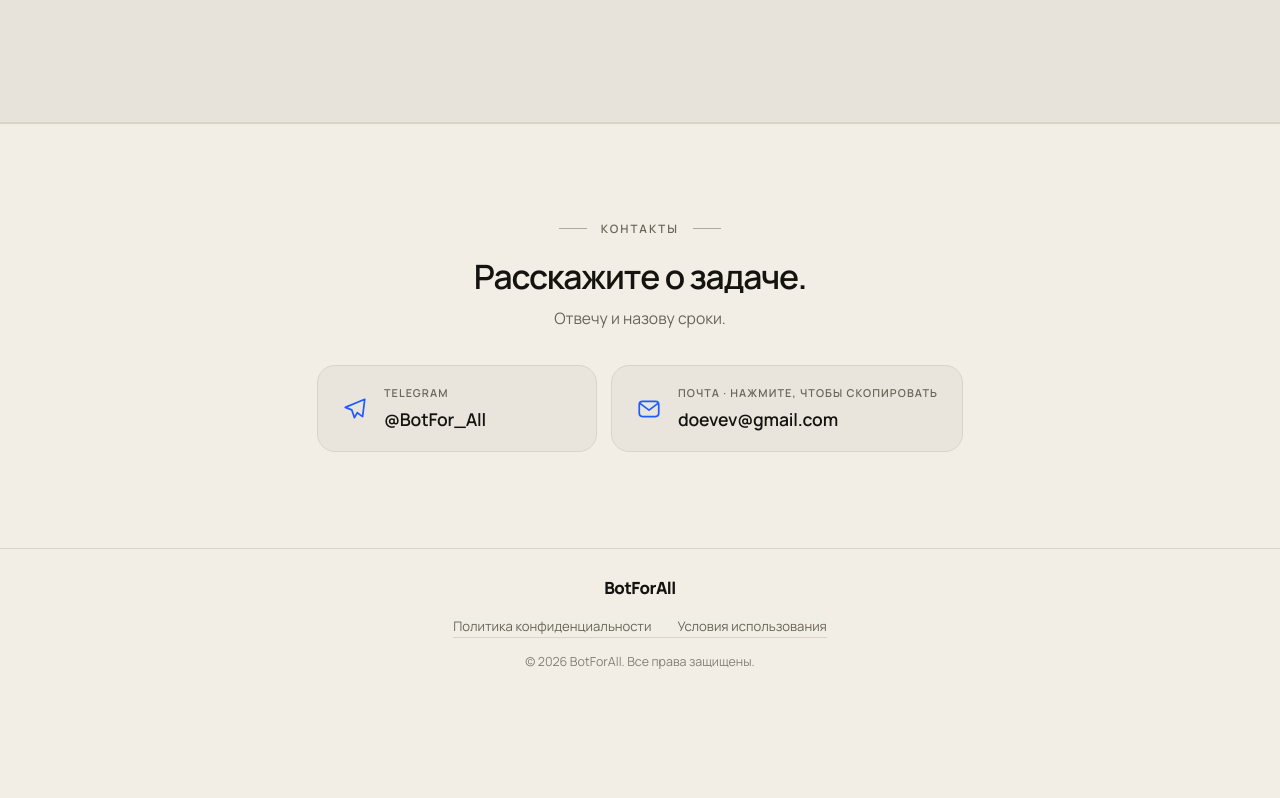
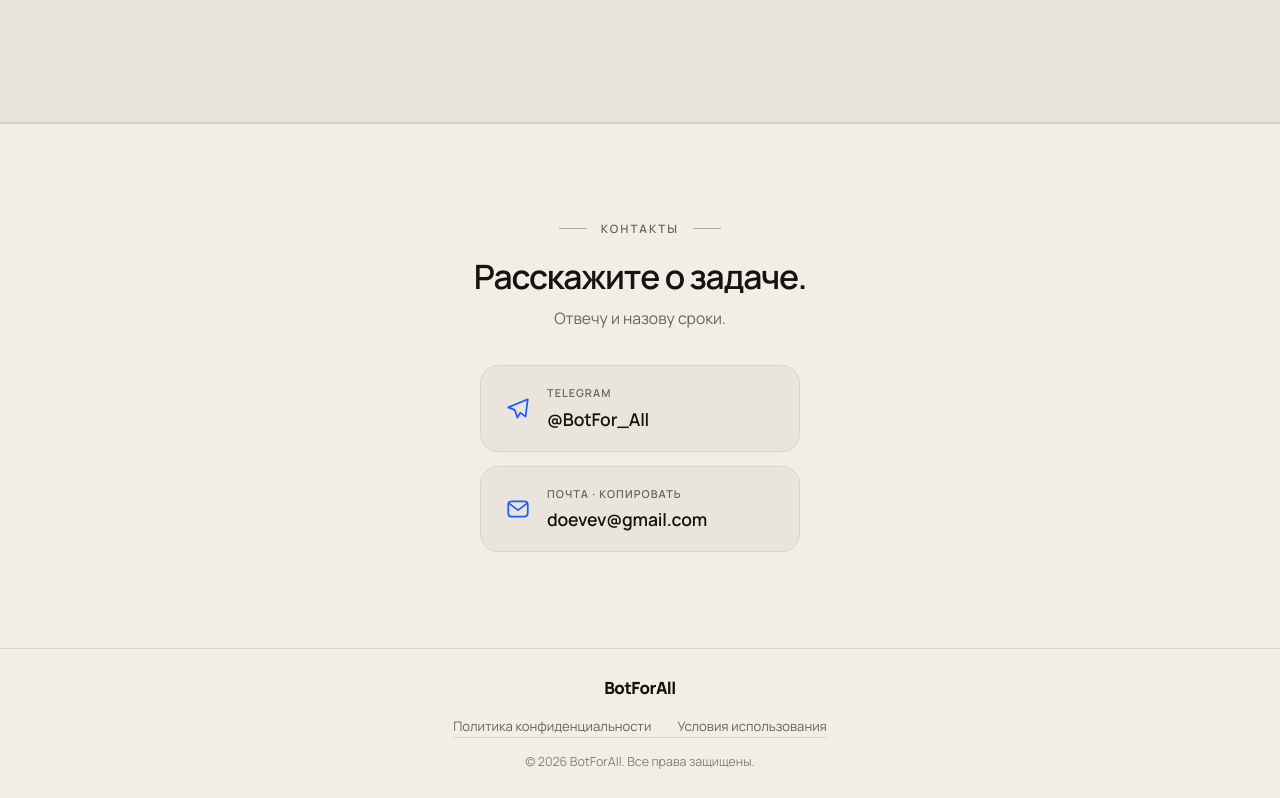
Before and after one commit to zhennyy/botforall, a React (Vite) app: page / in a window 1280 px wide. Shown: the part 2344-3142 px from the top of the page. Before the commit the page ends 3042 px from the top, so only its background shows below. Built offline with nearby package versions, Linux system fonts and the light colour scheme.

Commit message:
Contact cards equal width, footer links clean

```diff
--- a/src/components/Contact.jsx
+++ b/src/components/Contact.jsx
@@ -29,7 +29,7 @@
           </a>
           <button type="button" className="cbtn" onClick={handleClick} aria-label={`Скопировать адрес ${EMAIL}`}>
             <svg viewBox="0 0 24 24" aria-hidden="true"><rect x="3" y="5" width="18" height="14" rx="3" fill="none" stroke="currentColor" strokeWidth="1.6" /><path d="m4 7 8 6 8-6" fill="none" stroke="currentColor" strokeWidth="1.6" strokeLinecap="round" strokeLinejoin="round" /></svg>
-            <span><small>{copied ? 'Адрес скопирован' : 'Почта · нажмите, чтобы скопировать'}</small><b>{EMAIL}</b></span>
+            <span><small>{copied ? 'Адрес скопирован' : 'Почта · копировать'}</small><b>{EMAIL}</b></span>
           </button>
         </div>
       </div>
--- a/src/index.css
+++ b/src/index.css
@@ -280,3 +280,8 @@
 footer .foot { flex-direction: column; align-items: center; text-align: center; gap: 14px; }
 .foot-links { justify-content: center; gap: 26px; }
 .foot-copy { font-size: .78rem; opacity: .8; }
+
+/* правки: ровные карточки и ссылки футера без подчёркивания */
+.cbtn { flex: 1 1 280px; max-width: 320px; min-width: 0; }
+.foot-links a { border: 0; text-decoration: none; padding: 0; background: none; }
+@media (max-width: 700px) { .cbtn { flex-basis: 100%; max-width: 360px; } .foot-links { flex-direction: column; gap: 10px; } }
```
